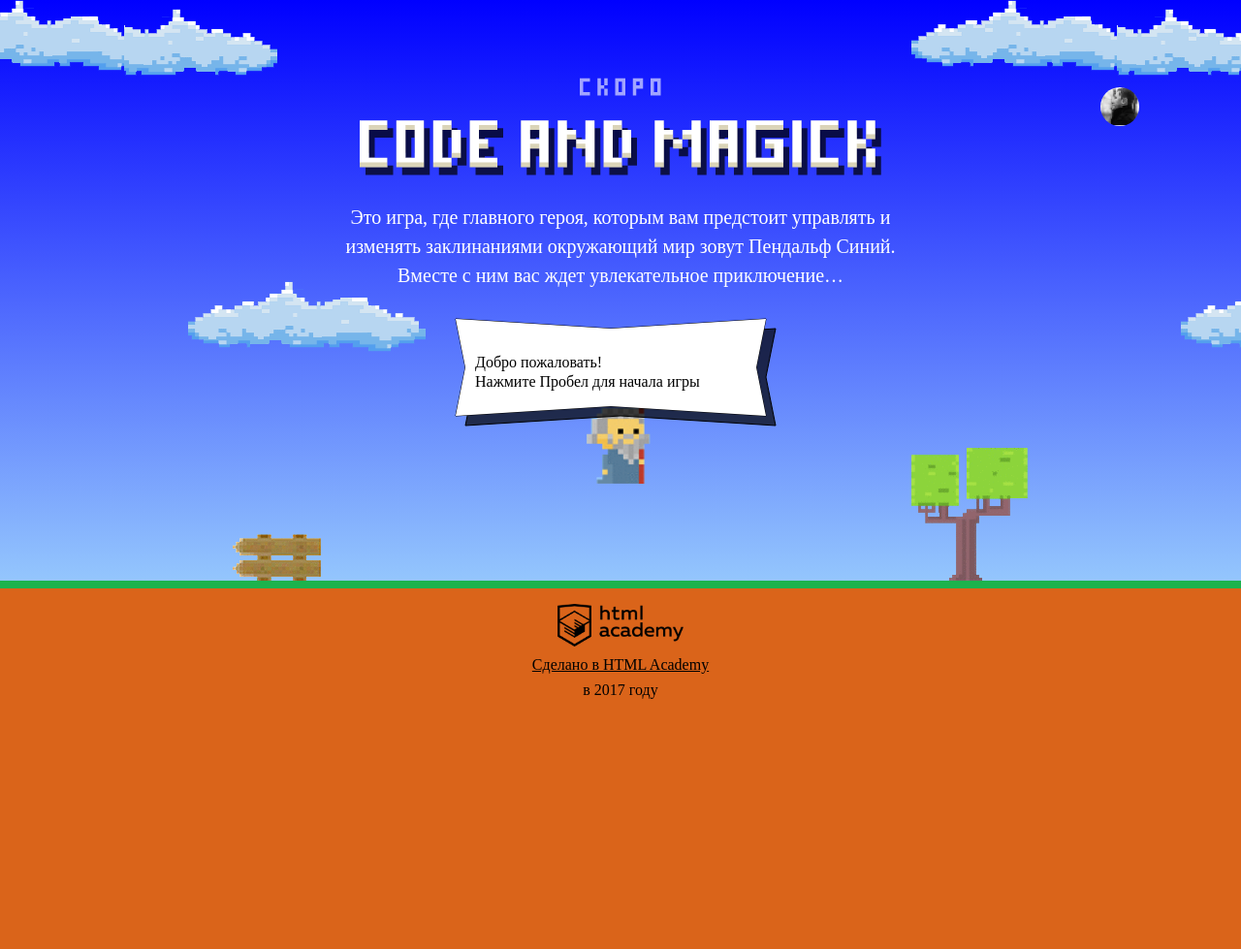
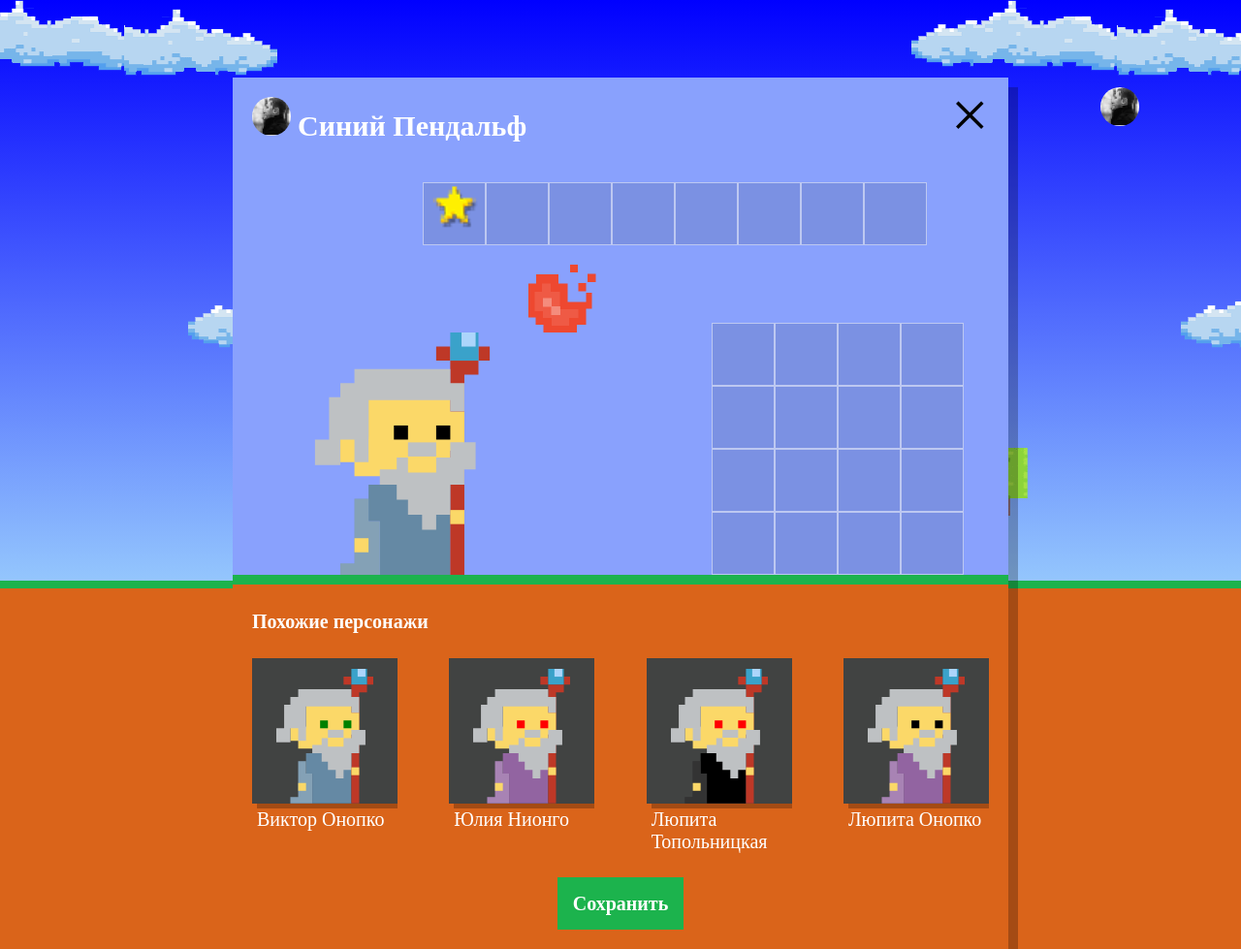
Before and after one commit to Anastasiushka/691317-code-and-magick, a website: page index.html in a window 1280 px wide. Shown: the whole page at 97% size. Before the commit the page ends 800 px from the top, so only its background shows below. Drawn offline with Linux system fonts and the light colour scheme; a web font is replaced by a local one.

Commit message:
Сделала задание

```diff
--- a/index.html
+++ b/index.html
@@ -203,6 +203,7 @@
   };
 </script>
 
+<script src ="js/setup.js"></script>
 <script src ="js/stat.js"></script>
 <script src="js/game.js"></script>
 
--- /dev/null
+++ b/js/setup.js
@@ -0,0 +1,55 @@
+'use strict';
+
+var WIZARD_NAMES = ['Иван ', 'Хуан Себастьян ', 'Мария ', 'Кристоф ', 'Виктор ', 'Юлия ', 'Люпита ', 'Вашингтон '];
+var WIZARD_SURNAMES = ['да Марья', 'Верон', 'Мирабелла', 'Вальц', 'Онопко', 'Топольницкая', 'Нионго', 'Ирвинг'];
+var COAT_COLORS = ['rgb(101, 137, 164)', 'rgb(241, 43, 107)', 'rgb(146, 100, 161)', 'rgb(56, 159, 117)', 'rgb(215, 210, 55)', 'rgb(0, 0, 0)'];
+var EYES_COLORS = ['black', 'red', 'blue', 'yellow', 'green'];
+
+var userDialog = document.querySelector('.setup');
+userDialog.classList.remove('hidden');
+var similarWizardTemplate = document.querySelector('#similar-wizard-template').content.querySelector('.setup-similar-item');
+var similarListElement = userDialog.querySelector('.setup-similar-list');
+
+var getRandomI = function (min, max) {
+  var randomI = Math.floor(min + Math.random() * (max + 1 - min));
+  return randomI;
+};
+
+var wizards = [
+  {
+    name: WIZARD_NAMES[getRandomI(0, WIZARD_NAMES.length - 1)] + WIZARD_SURNAMES[getRandomI(0, WIZARD_SURNAMES.length - 1)],
+    coatColor: COAT_COLORS[getRandomI(0, COAT_COLORS.length - 1)],
+    eyesColor: EYES_COLORS[getRandomI(0, EYES_COLORS.length - 1)]
+  },
+  {
+    name: WIZARD_NAMES[getRandomI(0, WIZARD_NAMES.length - 1)] + WIZARD_SURNAMES[getRandomI(0, WIZARD_SURNAMES.length - 1)],
+    coatColor: COAT_COLORS[getRandomI(0, COAT_COLORS.length - 1)],
+    eyesColor: EYES_COLORS[getRandomI(0, EYES_COLORS.length - 1)]
+  },
+  {
+    name: WIZARD_NAMES[getRandomI(0, WIZARD_NAMES.length - 1)] + WIZARD_SURNAMES[getRandomI(0, WIZARD_SURNAMES.length - 1)],
+    coatColor: COAT_COLORS[getRandomI(0, COAT_COLORS.length - 1)],
+    eyesColor: EYES_COLORS[getRandomI(0, EYES_COLORS.length - 1)]
+  },
+  {
+    name: WIZARD_NAMES[getRandomI(0, WIZARD_NAMES.length - 1)] + WIZARD_SURNAMES[getRandomI(0, WIZARD_SURNAMES.length - 1)],
+    coatColor: COAT_COLORS[getRandomI(0, COAT_COLORS.length - 1)],
+    eyesColor: EYES_COLORS[getRandomI(0, EYES_COLORS.length - 1)]
+  }
+];
+
+var renderWizard = function (wizard) {
+  var wizardElement = similarWizardTemplate.cloneNode(true);
+  wizardElement.querySelector('.setup-similar-label').textContent = wizard.name;
+  wizardElement.querySelector('.wizard-coat').style.fill = wizard.coatColor;
+  wizardElement.querySelector('.wizard-eyes').style.fill = wizard.eyesColor;
+  return wizardElement;
+};
+
+var fragment = document.createDocumentFragment();
+for (var i = 0; i < wizards.length; i++) {
+  fragment.appendChild(renderWizard(wizards[i]));
+}
+similarListElement.appendChild(fragment);
+
+userDialog.querySelector('.setup-similar').classList.remove('hidden');
```
